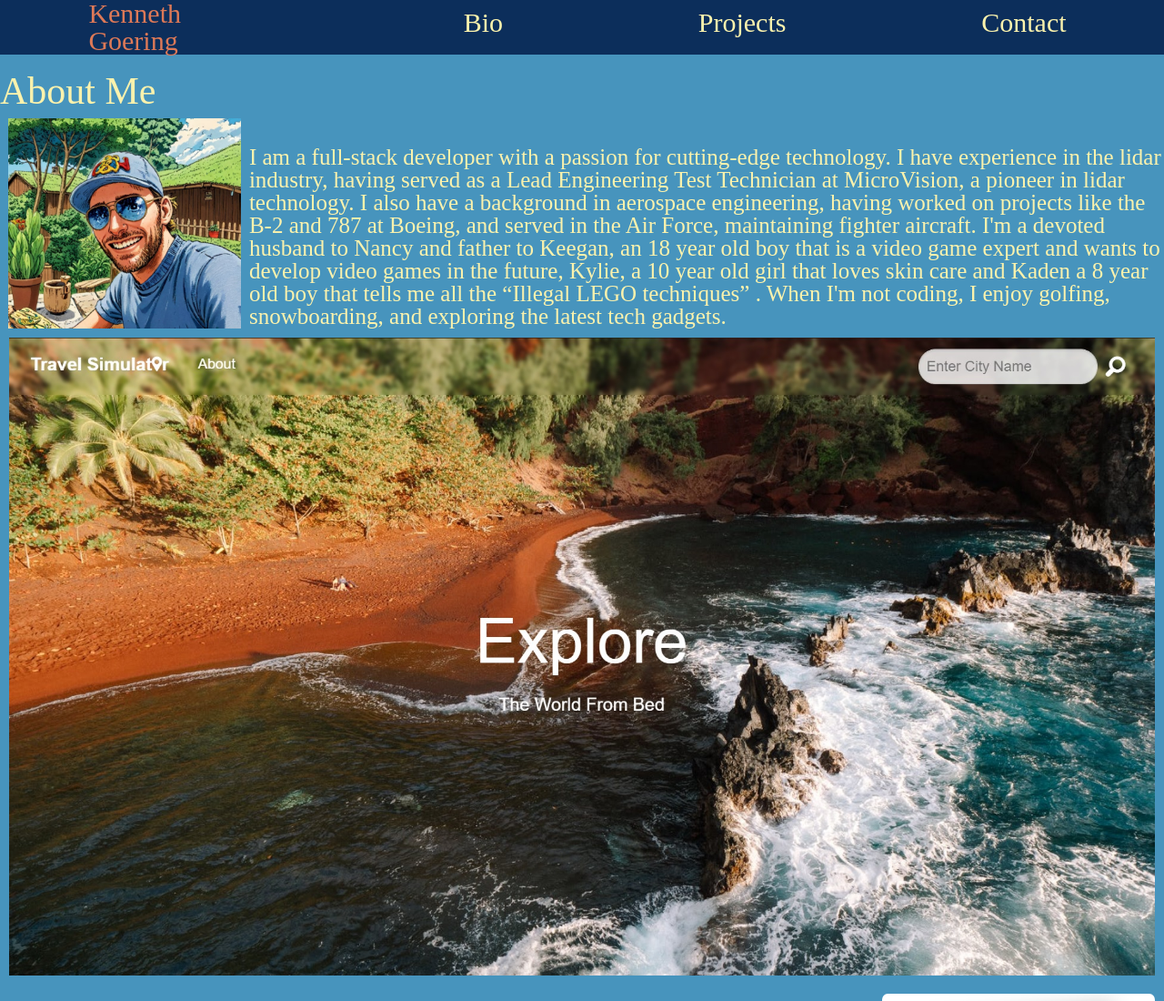
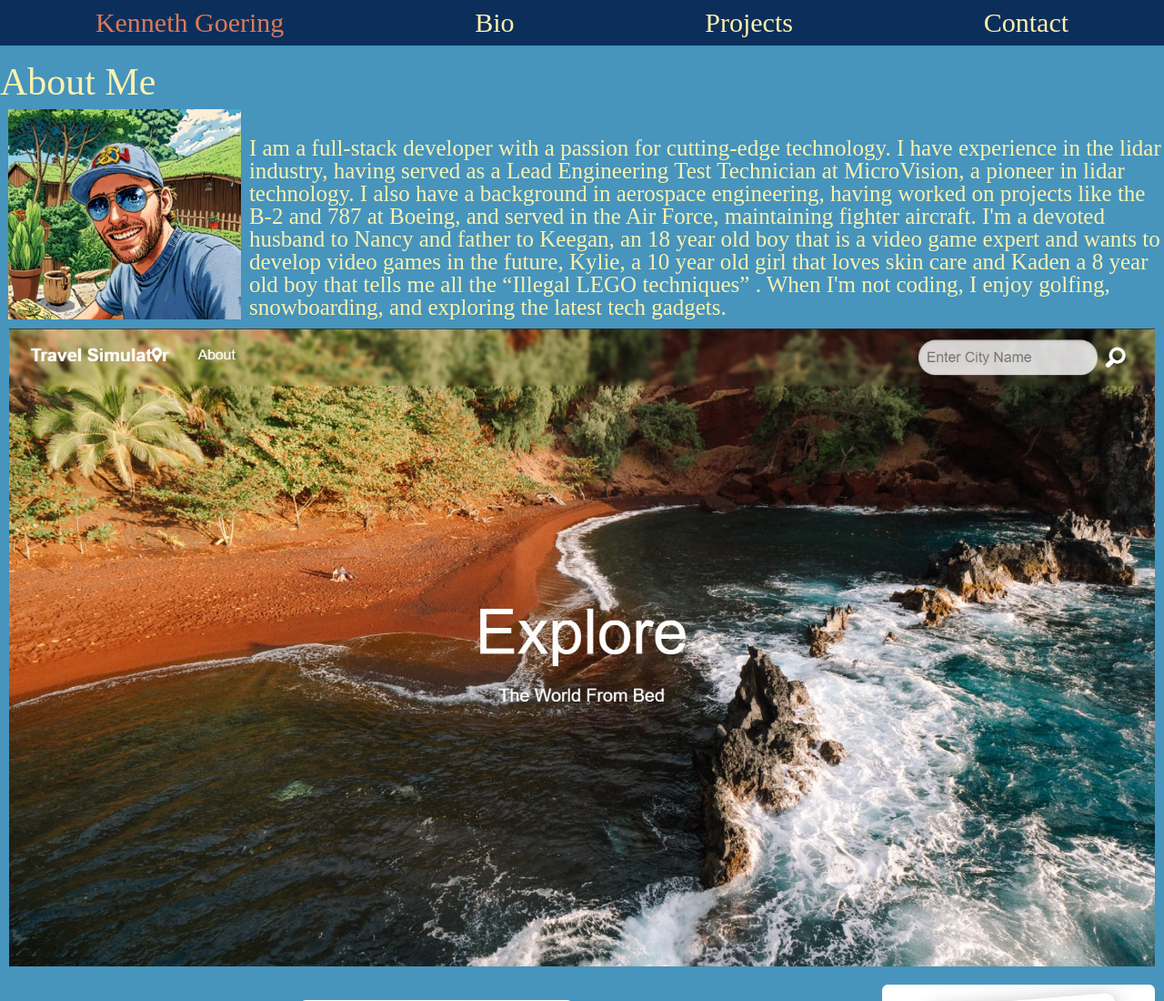
Before and after one commit to goeringkenneth/Portfolio, a plain HTML site: page index.html in a window 1280 px wide. Shown: the top 1100 px of the page at 91% size. Drawn offline with Linux system fonts and the light colour scheme.

```diff
--- a/css/style.css
+++ b/css/style.css
@@ -19,12 +19,12 @@ justify-content: space-around;
 
 .name{
     display: flex;
-    flex-direction: row;
-    align-items:center;
+    flex-direction: column;
+
     justify-content: space-between;
-    height:2em;
+    /* height:2em; */
     width:97.38%;
-    /* padding: 20px; */
+    padding: 10px;
     font-size: 30px;
     color: #0Cff;
 
@@ -108,7 +108,7 @@ p{
     display: flex;
     align-items:center;
     justify-content: space-between;
-    height:1em;
+    height:1.7em;
     width:97.38%;
     padding: 20px;
     font-size: 20px;
```
